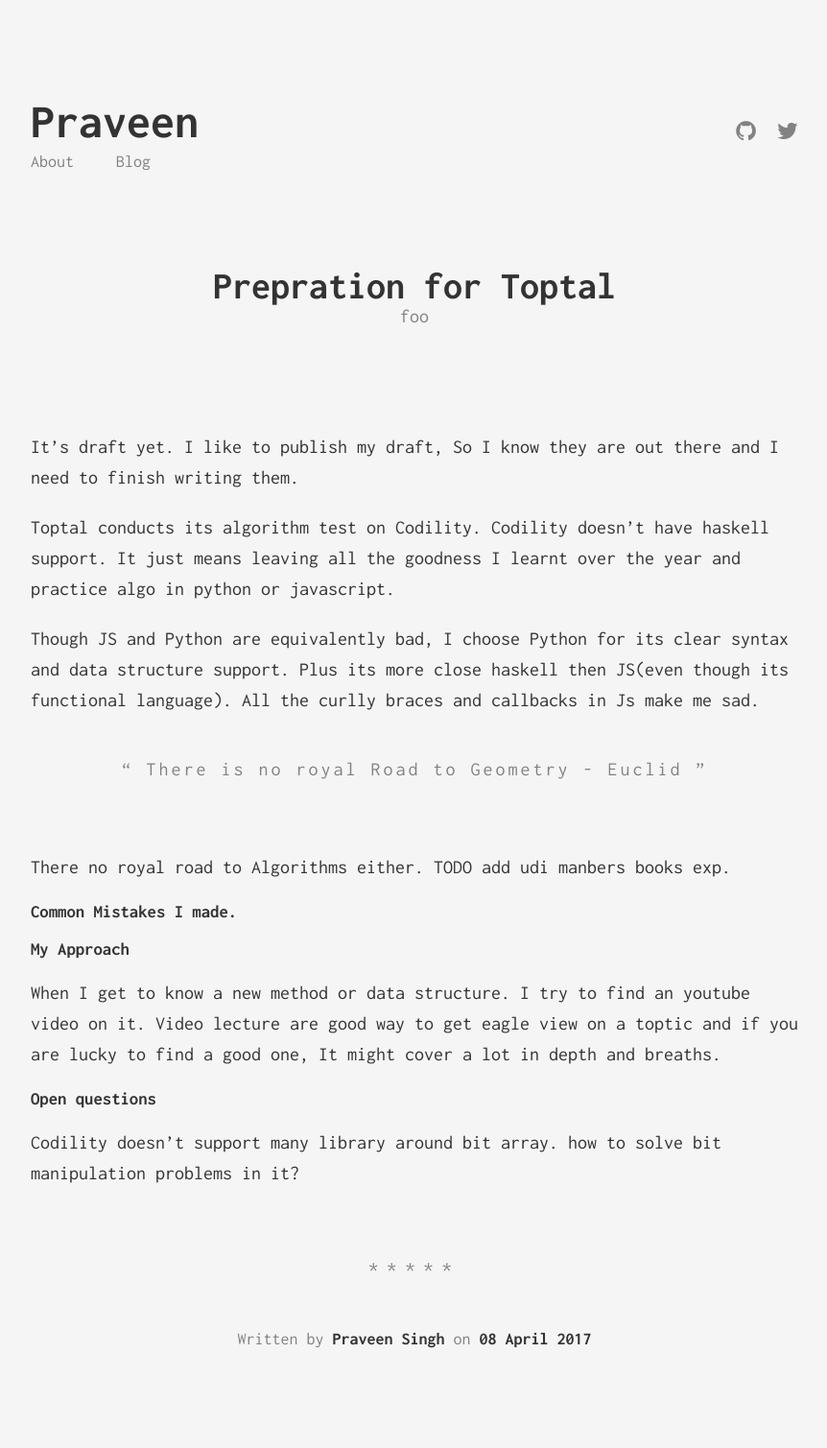
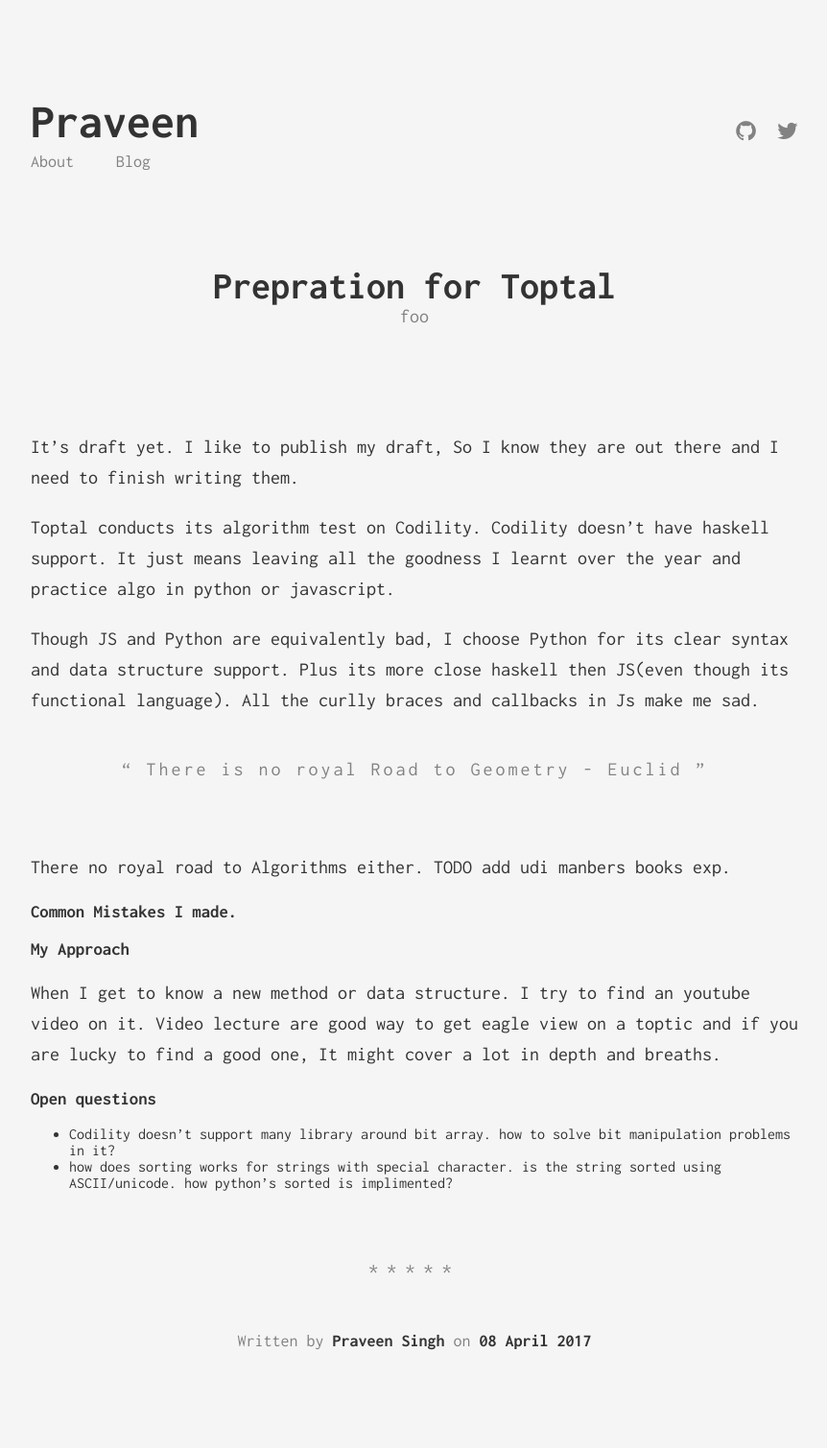
Before and after one commit to prrraveen/prrraveen.github.io, a Jekyll site: the page built from _posts/2017-04-08-Toptal.md, in a window 1280 px wide. Shown: the whole page at 96% size, without its empty margins (208-1070 px from the left). Built offline with Jekyll 4.4.1, drawn with Linux system fonts in a browser that asks for light colours.

Commit message:
Update 2017-04-08-Toptal.md

```diff
--- a/_posts/2017-04-08-Toptal.md
+++ b/_posts/2017-04-08-Toptal.md
@@ -28,4 +28,5 @@
 
 
 ### Open questions
-Codility doesn't support many library around bit array. how to solve bit manipulation problems in it?
+* Codility doesn't support many library around bit array. how to solve bit manipulation problems in it?
+* how does sorting works for strings with special character. is the string sorted using ASCII/unicode. how python's sorted is implimented?
```
